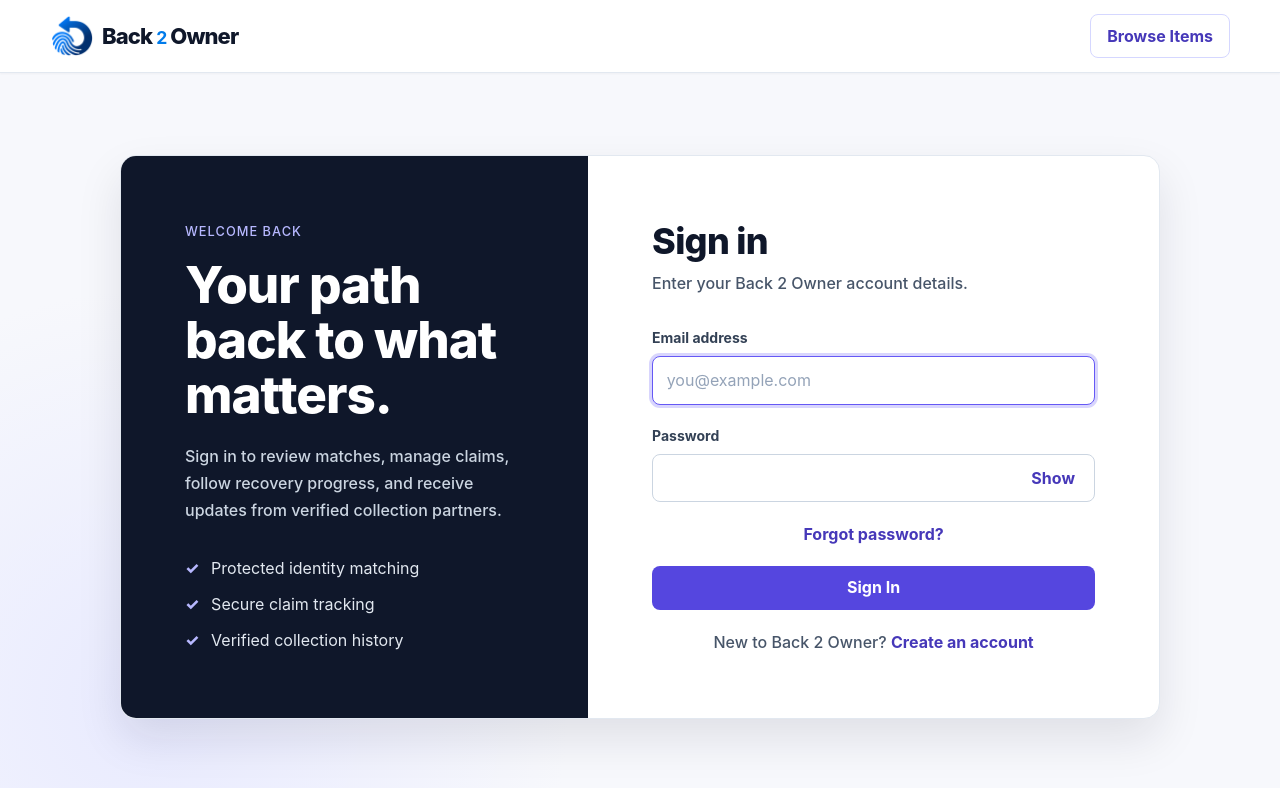
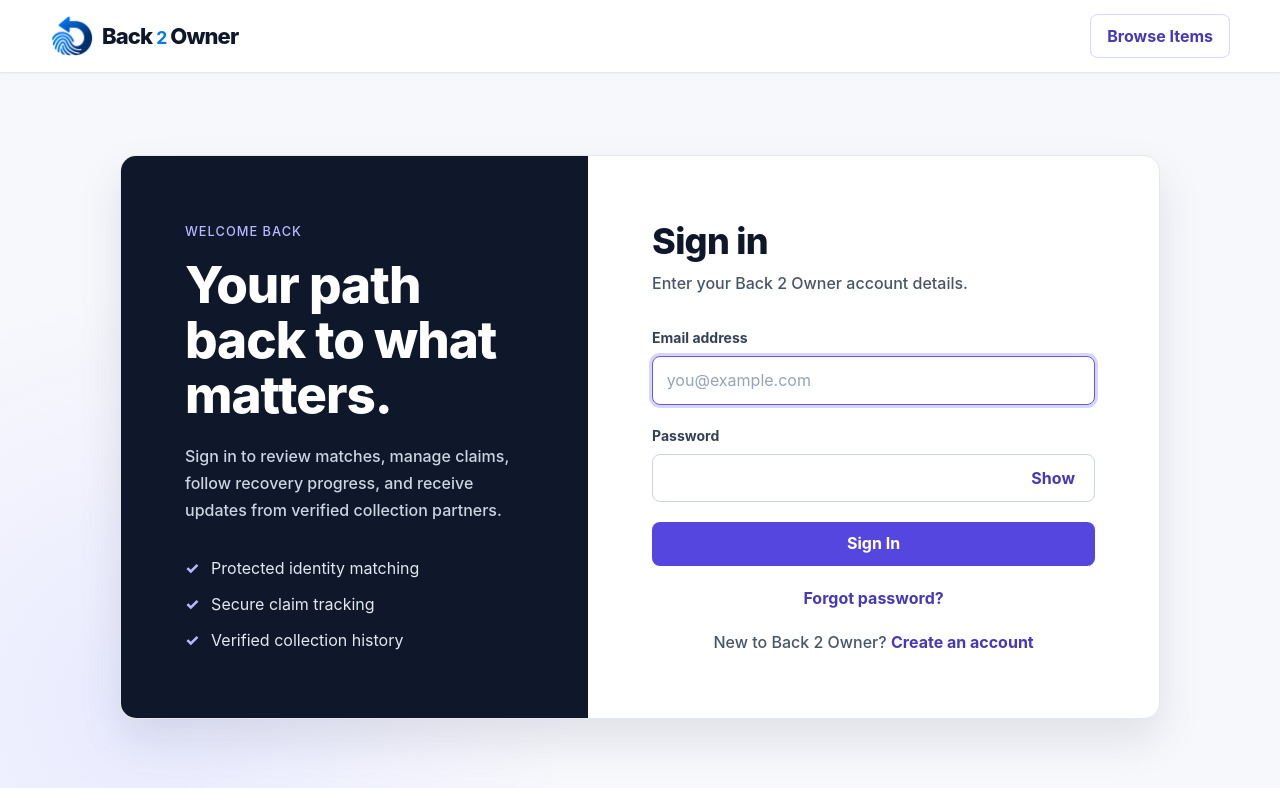
Before and after one commit to FuthifoXx/lostAndFound_frontEnd, a React (Vite) app: page /login in a window 1280 px wide. Shown: the top 788 px of the page. Built offline with nearby package versions, Linux system fonts and the light colour scheme; no server answers.

Commit message:
Move forgot password link below sign in button

```diff
--- a/src/pages/Login.jsx
+++ b/src/pages/Login.jsx
@@ -125,11 +125,11 @@ function Login() {
               </div>
             </div>
 
-            <p className='auth-switch form-row'><Link to='/forgot-password'>Forgot password?</Link></p>
-
             <button type='submit' className='btn btn-block' disabled={submitting}>
               {submitting ? 'Signing in…' : 'Sign in'}
             </button>
+
+            <p className='auth-switch form-row'><Link to='/forgot-password'>Forgot password?</Link></p>
 
             <p className='auth-switch'>
               New to Back 2 Owner?{' '}
```
